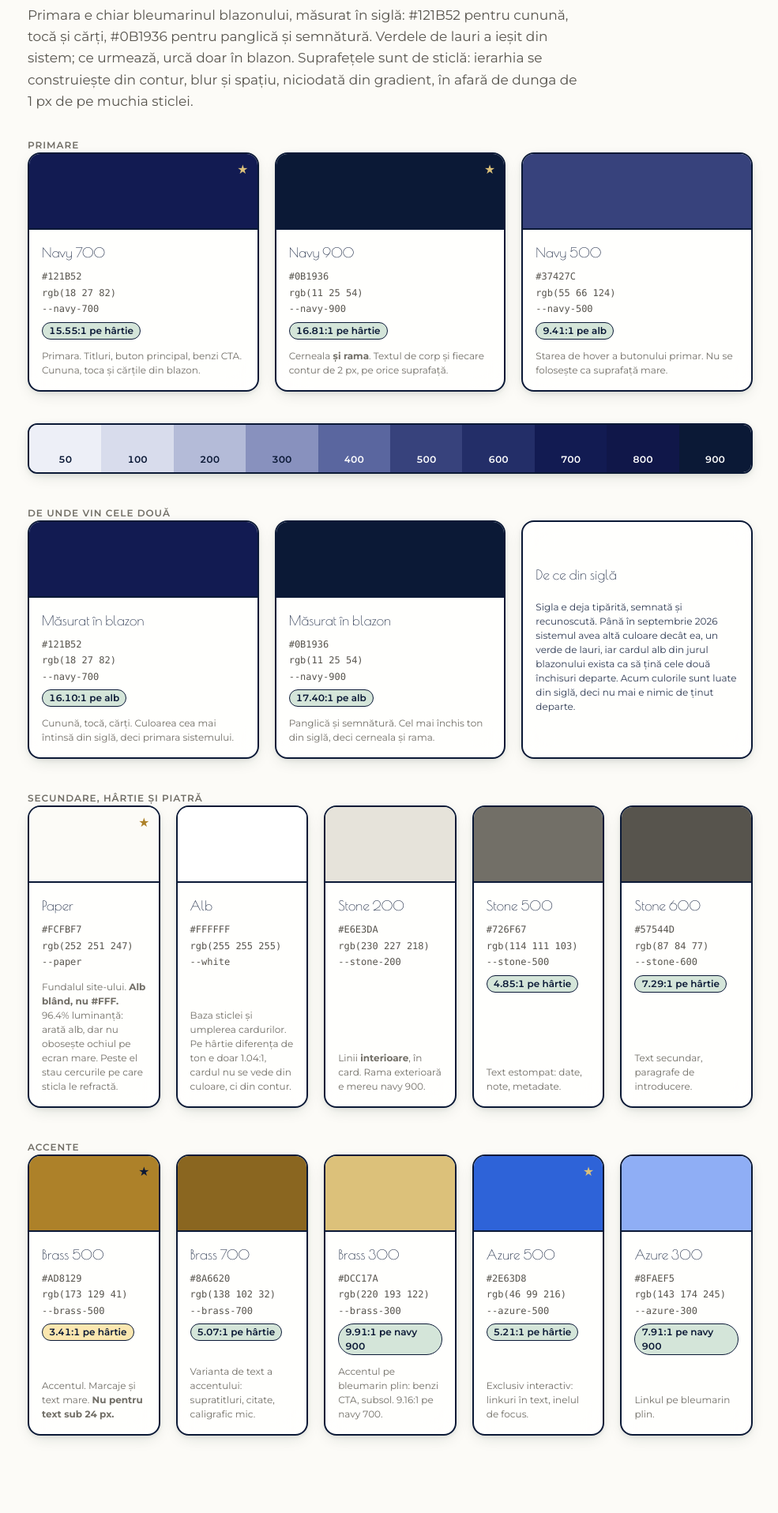
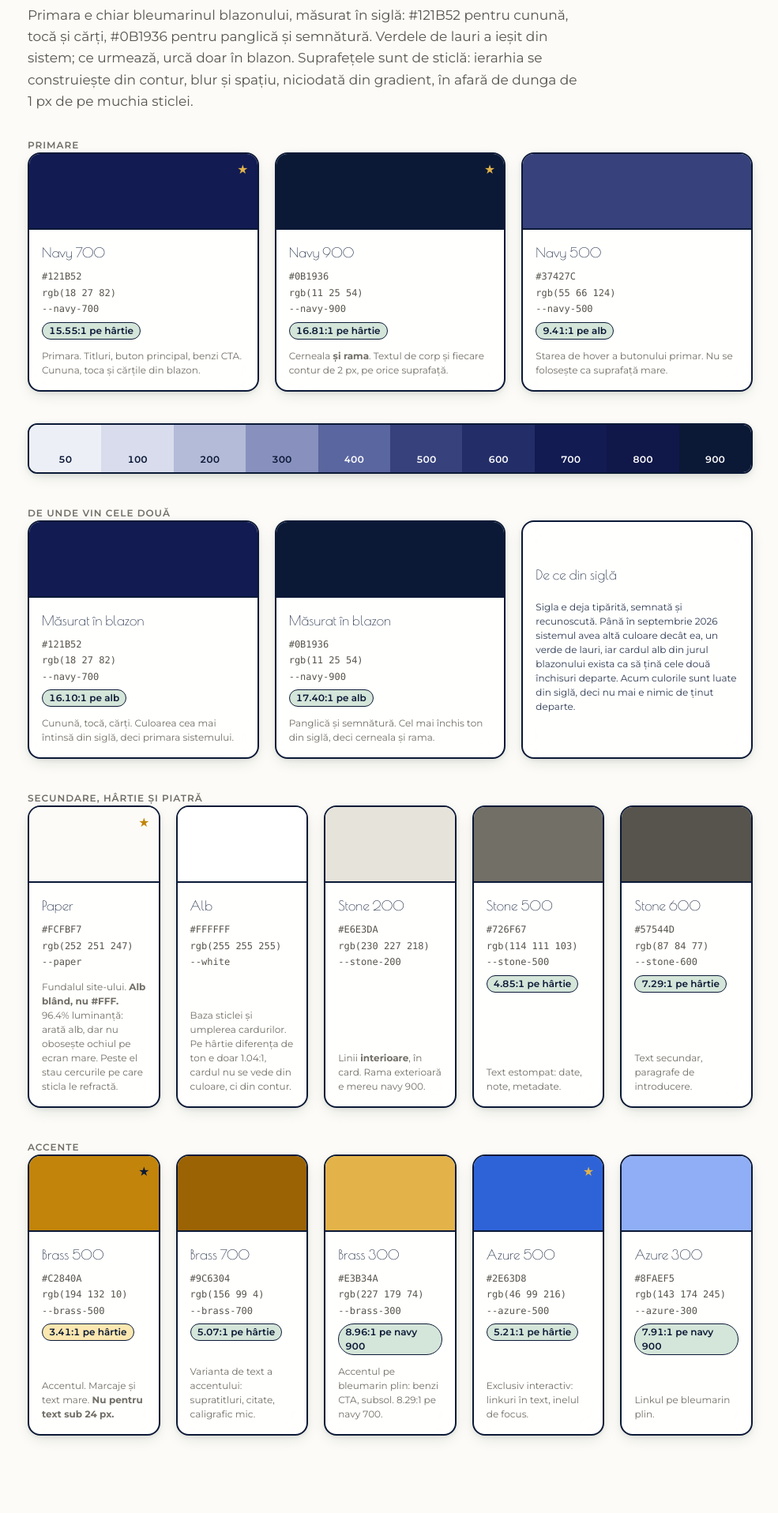
Before and after one commit to popica24/academiastudiumgenerale, a PHP site: page /brand/brandbook.html in a window 1280 px wide. Shown: the part 1200-3116 px from the top of the page at 79% size, without its empty margins (295-1280 px from the left). Run offline with PHP 8.4, Linux system fonts and the light colour scheme.

Commit message:
Tema afișului: aur măsurat, caligrafie, buton de WhatsApp verde
- aurul vine din afișul „PRIMA ȘEDINȚĂ GRATUITĂ": #C2840A tonul literelor,
  #E3B34A lumina, #9C6304 umbra, singurul care trece de 4.5:1 pe hârtie.
  Înlocuiește alama olivă, care era aleasă pe lângă afiș, nu din el
- supratitlurile și liniile de lângă cifre trec pe auriu, ca filetele din afiș
- „Academia Studium Generale" se scrie caligrafic, cu Great Vibes, cel mai
  apropiat de semnătura de sub blazon. Fără rărire: se scrie legat
- butonul de WhatsApp poartă verdele lor, #25D366, cu glifa oficială pusă ca
  mască CSS. Textul e cerneala sistemului, nu alb: alb dă 1.98:1
- programul: 08:00–21:00

Auditul iese acum zero peste tot: falsul pozitiv de la butonul WhatsApp a
dispărut de la sine, fiindcă butonul nu mai e o tentă color-mix.

Co-Authored-By: Claude Opus 5 (1M context) <noreply@anthropic.com>
Claude-Session: https://claude.ai/code/session_01JQkxRwaqnAnFVZeu12CKk6

```diff
--- a/assets/config.js
+++ b/assets/config.js
@@ -54,7 +54,7 @@ window.ACADEMIA = {
   phone: "+40 735 433 720",
   email: "contact@studiumgenerale.ro",
   address: "Str. Edgar Quinet 10, et. 1, ap. 4, 010018 București",
-  schedule: "Luni–vineri, 14:00–20:00",
+  schedule: "Luni–vineri, 08:00–21:00",
 
   /* --- Rețele (lasă gol ca să dispară din subsol) ------------------------- */
   facebook: "",
--- a/blog.html
+++ b/blog.html
@@ -8,7 +8,7 @@
 <link rel="icon" href="assets/logo.jpg">
 <link rel="preconnect" href="https://fonts.googleapis.com">
 <link rel="preconnect" href="https://fonts.gstatic.com" crossorigin>
-<link rel="stylesheet" href="https://fonts.googleapis.com/css2?family=Montserrat:wght@400;500;600;700&family=Poiret+One&display=swap">
+<link rel="stylesheet" href="https://fonts.googleapis.com/css2?family=Great+Vibes&family=Montserrat:wght@400;500;600;700&family=Poiret+One&display=swap">
 <link rel="stylesheet" href="https://cdnjs.cloudflare.com/ajax/libs/aos/2.3.4/aos.css"
       integrity="sha384-/rJKQnzOkEo+daG0jMjU1IwwY9unxt1NBw3Ef2fmOJ3PW/TfAg2KXVoWwMZQZtw9"
       crossorigin="anonymous" referrerpolicy="no-referrer">
@@ -36,7 +36,7 @@
     </nav>
     <div class="row head-actions" style="gap:var(--sp-3)">
       <button class="btn btn-sm burger" type="button" data-burger aria-expanded="false" aria-controls="meniu"><span class="burger-linii" aria-hidden="true"></span><span class="burger-text">Meniu</span></button>
-      <a class="btn btn-sm p-butter" data-wa="Bacalaureat.">WhatsApp</a>
+      <a class="btn btn-sm btn-wa" data-wa="Bacalaureat.">WhatsApp</a>
     </div>
   </div>
 </header>
@@ -123,7 +123,7 @@
       <div class="foot-col">
         <h4>Scrieți-ne</h4>
         <div class="stack">
-          <a class="btn btn-sm p-butter" data-wa="pregătire.">WhatsApp</a>
+          <a class="btn btn-sm btn-wa" data-wa="pregătire.">WhatsApp</a>
           <a class="btn btn-sm" href="index.html#programare">Programare</a>
           <a class="navlink" data-facebook href="#">Facebook</a>
           <a class="navlink" data-instagram href="#">Instagram</a>
--- a/brand/brandbook.html
+++ b/brand/brandbook.html
@@ -1,7 +1,7 @@
 <title>Manualul de brand Academia</title>
 <link rel="preconnect" href="https://fonts.googleapis.com">
 <link rel="preconnect" href="https://fonts.gstatic.com" crossorigin>
-<link rel="stylesheet" href="https://fonts.googleapis.com/css2?family=Montserrat:wght@400;500;600;700&family=Poiret+One&display=swap">
+<link rel="stylesheet" href="https://fonts.googleapis.com/css2?family=Great+Vibes&family=Montserrat:wght@400;500;600;700&family=Poiret+One&display=swap">
 
 <style>
 :root {
@@ -37,13 +37,13 @@
   /* ----------------------------------------------------------------------
      3. ACCENTE
      ---------------------------------------------------------------------- */
-  --brass-50:  #F7EFDC;
-  --brass-100: #EBDCB6;
-  --brass-200: #E3CE95;
-  --brass-300: #DCC17A;
-  --brass-400: #B98B2E;
-  --brass-500: #AD8129;  /* ★ ACCENTUL: 3.24 pe hârtie: marcaje, text mare */
-  --brass-700: #8A6620;  /* accent ca text mic    AA 4.82 */
+  --brass-50:  #FAF0DA;
+  --brass-100: #F2DFAE;
+  --brass-200: #EBCF8B;
+  --brass-300: #E3B34A;  /* aurul pe bleumarin plin   8.29 pe navy-700 */
+  --brass-400: #D0920E;
+  --brass-500: #C2840A;  /* ★ ACCENTUL: 3.07 pe hârtie: marcaje, text mare */
+  --brass-700: #9C6304;  /* accent ca text mic    AA 4.83 */
 
   --azure-50:  #E9EFFC;
   --azure-500: #2E63D8;  /* ★ link                AA 4.96 */
@@ -867,7 +867,7 @@ pre code{background:none; border:0; padding:0; white-space:inherit;}
       <div class="eyebrow">Primare</div>
       <div class="swatches c3">
         <div class="sw">
-          <div class="sw-chip" style="background:#121B52"><span class="star" style="color:#DCC17A">★</span></div>
+          <div class="sw-chip" style="background:#121B52"><span class="star" style="color:#E3B34A">★</span></div>
           <div class="sw-body">
             <div class="sw-name">Navy 700</div>
             <div class="sw-vals">#121B52<br>rgb(18 27 82)<br>--navy-700</div>
@@ -876,7 +876,7 @@ pre code{background:none; border:0; padding:0; white-space:inherit;}
           </div>
         </div>
         <div class="sw">
-          <div class="sw-chip" style="background:#0B1936"><span class="star" style="color:#DCC17A">★</span></div>
+          <div class="sw-chip" style="background:#0B1936"><span class="star" style="color:#E3B34A">★</span></div>
           <div class="sw-body">
             <div class="sw-name">Navy 900</div>
             <div class="sw-vals">#0B1936<br>rgb(11 25 54)<br>--navy-900</div>
@@ -938,7 +938,7 @@ pre code{background:none; border:0; padding:0; white-space:inherit;}
       <div class="eyebrow">Secundare, hârtie și piatră</div>
       <div class="swatches c5">
         <div class="sw">
-          <div class="sw-chip" style="background:#FCFBF7"><span class="star" style="color:#AD8129">★</span></div>
+          <div class="sw-chip" style="background:#FCFBF7"><span class="star" style="color:#C2840A">★</span></div>
           <div class="sw-body">
             <div class="sw-name">Paper</div>
             <div class="sw-vals">#FCFBF7<br>rgb(252 251 247)<br>--paper</div>
@@ -984,34 +984,34 @@ pre code{background:none; border:0; padding:0; white-space:inherit;}
       <div class="eyebrow">Accente</div>
       <div class="swatches c5">
         <div class="sw">
-          <div class="sw-chip" style="background:#AD8129"><span class="star" style="color:#0B1936">★</span></div>
+          <div class="sw-chip" style="background:#C2840A"><span class="star" style="color:#0B1936">★</span></div>
           <div class="sw-body">
             <div class="sw-name">Brass 500</div>
-            <div class="sw-vals">#AD8129<br>rgb(173 129 41)<br>--brass-500</div>
+            <div class="sw-vals">#C2840A<br>rgb(194 132 10)<br>--brass-500</div>
             <span class="ratio large">3.41:1 pe hârtie</span>
             <div class="sw-use">Accentul. Marcaje și text mare. <b>Nu pentru text sub 24&nbsp;px.</b></div>
           </div>
         </div>
         <div class="sw">
-          <div class="sw-chip" style="background:#8A6620"></div>
+          <div class="sw-chip" style="background:#9C6304"></div>
           <div class="sw-body">
             <div class="sw-name">Brass 700</div>
-            <div class="sw-vals">#8A6620<br>rgb(138 102 32)<br>--brass-700</div>
+            <div class="sw-vals">#9C6304<br>rgb(156 99 4)<br>--brass-700</div>
             <span class="ratio pass">5.07:1 pe hârtie</span>
             <div class="sw-use">Varianta de text a accentului: supratitluri, citate, caligrafic mic.</div>
           </div>
         </div>
         <div class="sw">
-          <div class="sw-chip" style="background:#DCC17A"></div>
+          <div class="sw-chip" style="background:#E3B34A"></div>
           <div class="sw-body">
             <div class="sw-name">Brass 300</div>
-            <div class="sw-vals">#DCC17A<br>rgb(220 193 122)<br>--brass-300</div>
-            <span class="ratio pass">9.91:1 pe navy 900</span>
-            <div class="sw-use">Accentul pe bleumarin plin: benzi CTA, subsol. 9.16:1 pe navy 700.</div>
-          </div>
-        </div>
-        <div class="sw">
-          <div class="sw-chip" style="background:#2E63D8"><span class="star" style="color:#DCC17A">★</span></div>
+            <div class="sw-vals">#E3B34A<br>rgb(227 179 74)<br>--brass-300</div>
+            <span class="ratio pass">8.96:1 pe navy 900</span>
+            <div class="sw-use">Accentul pe bleumarin plin: benzi CTA, subsol. 8.29:1 pe navy 700.</div>
+          </div>
+        </div>
+        <div class="sw">
+          <div class="sw-chip" style="background:#2E63D8"><span class="star" style="color:#E3B34A">★</span></div>
           <div class="sw-body">
             <div class="sw-name">Azure 500</div>
             <div class="sw-vals">#2E63D8<br>rgb(46 99 216)<br>--azure-500</div>
@@ -1252,7 +1252,7 @@ pre code{background:none; border:0; padding:0; white-space:inherit;}
         <div>
           <div class="eyebrow">Accent · semnătura</div>
           <div class="sample-cormorant">Studium Generale by Denisa</div>
-          <p class="note" style="margin-top:14px">Tot Poiret One, dar tratat altfel: rărit la <code>0.14em</code> și colorat în alamă. Litera rămâne aceeași, purtarea ei nu, rarefierea e ce transformă un titlu într-o semnătură. <b>Maximum opt cuvinte, niciodată un paragraf, niciodată într-un buton.</b></p>
+          <p class="note" style="margin-top:14px">Alt font, nu Poiret rărit: <b>Great Vibes</b>, caligrafia din semnătura de sub blazon, colorată în aur. Se scrie legat, deci fără rărire, purtarea ei nu, rarefierea e ce transformă un titlu într-o semnătură. <b>Maximum opt cuvinte, niciodată un paragraf, niciodată într-un buton.</b></p>
         </div>
         <dl class="spec">
           <dt>Familie</dt><dd>Poiret One</dd>
```
Also changed, not shown: CLAUDE.md (+14 -4 lines), assets/site.css (+12 -6 lines), assets/site.js (+8 -0 lines), blog-articol.html (+4 -4 lines), brand/tokens.css (+38 -10 lines), despre.html (+4 -4 lines), index.html (+5 -5 lines), README.md.
